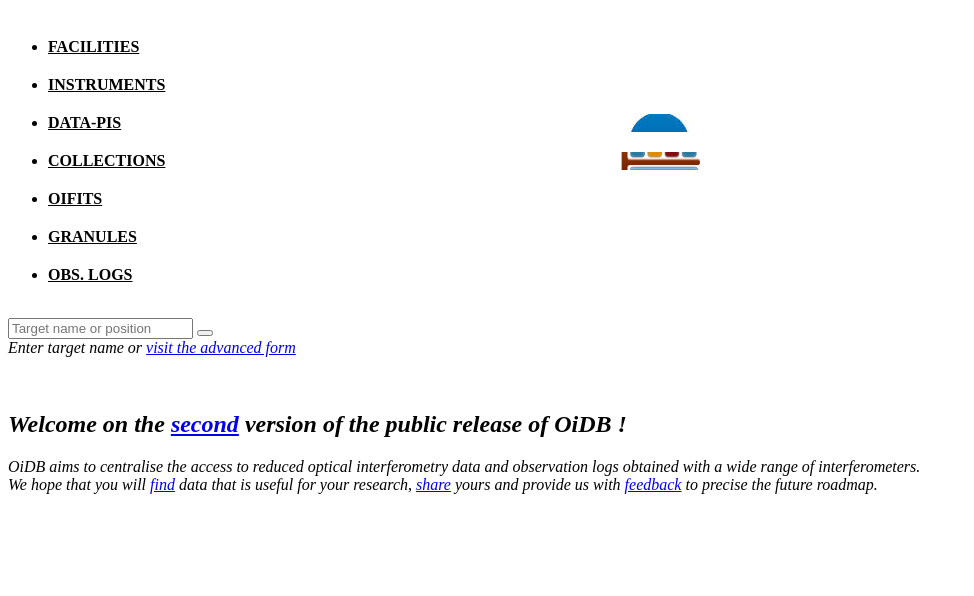
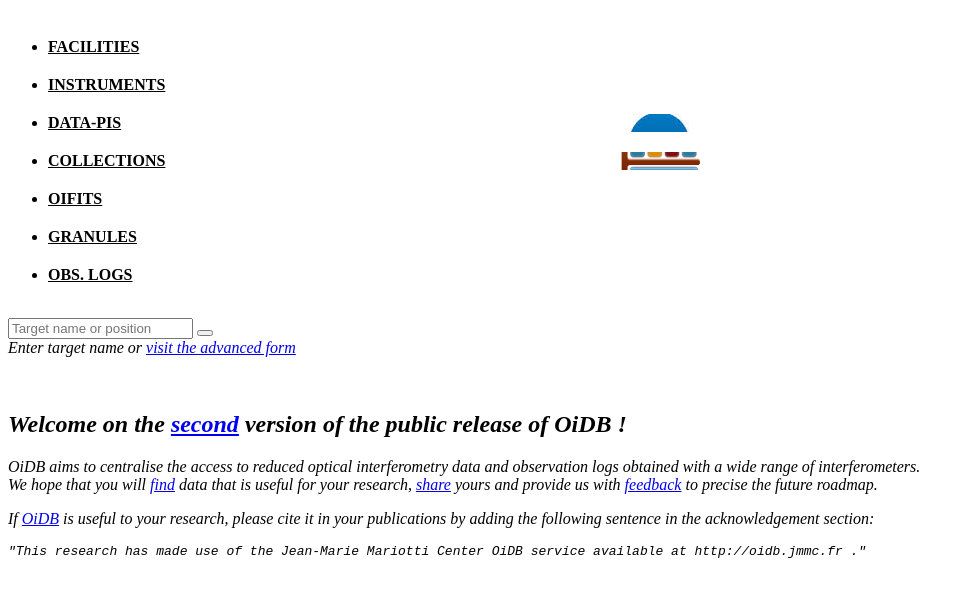
Before and after one commit to JMMC-OpenDev/oidb, a plain HTML site: page index.html in a window 1280 px wide. Shown: the part 66-662 px from the top of the page, without its empty margins (0-974 px from the left). Drawn offline with Linux system fonts and the light colour scheme.

Commit message:
add acknownledgment

```diff
--- a/index.html
+++ b/index.html
@@ -1,4 +1,3 @@
-<?xml version="1.0" encoding="UTF-8"?>
 <div xmlns="http://www.w3.org/1999/xhtml" data-template="templates:surround" data-template-with="templates/page.html" data-template-at="content">
     <div class="row text-center">
         <h1>
@@ -131,6 +130,10 @@
               We hope that you will <a href="search.html">find</a> data that is useful for your research, <a href="submit.html">share</a> yours and provide us with <a href="feedback.html">feedback</a> to precise the future roadmap.<br/>
               <!--You can find a preliminary <a href="http://www.jmmc.fr/twiki/bin/view/Jmmc/Software/Rdmap30">roadmap</a> of future enhancements.-->
               </p>
+              <p>
+               If <a href="http://oidb.jmmc.fr">OiDB</a> is useful to your research, please cite it in your publications by adding the following sentence in the acknowledgement section:<br/>
+<pre>"This research has made use of the Jean-Marie Mariotti Center OiDB service available at http://oidb.jmmc.fr ."</pre>
+              </p>
             </div>
         </div>
     </div>
```
